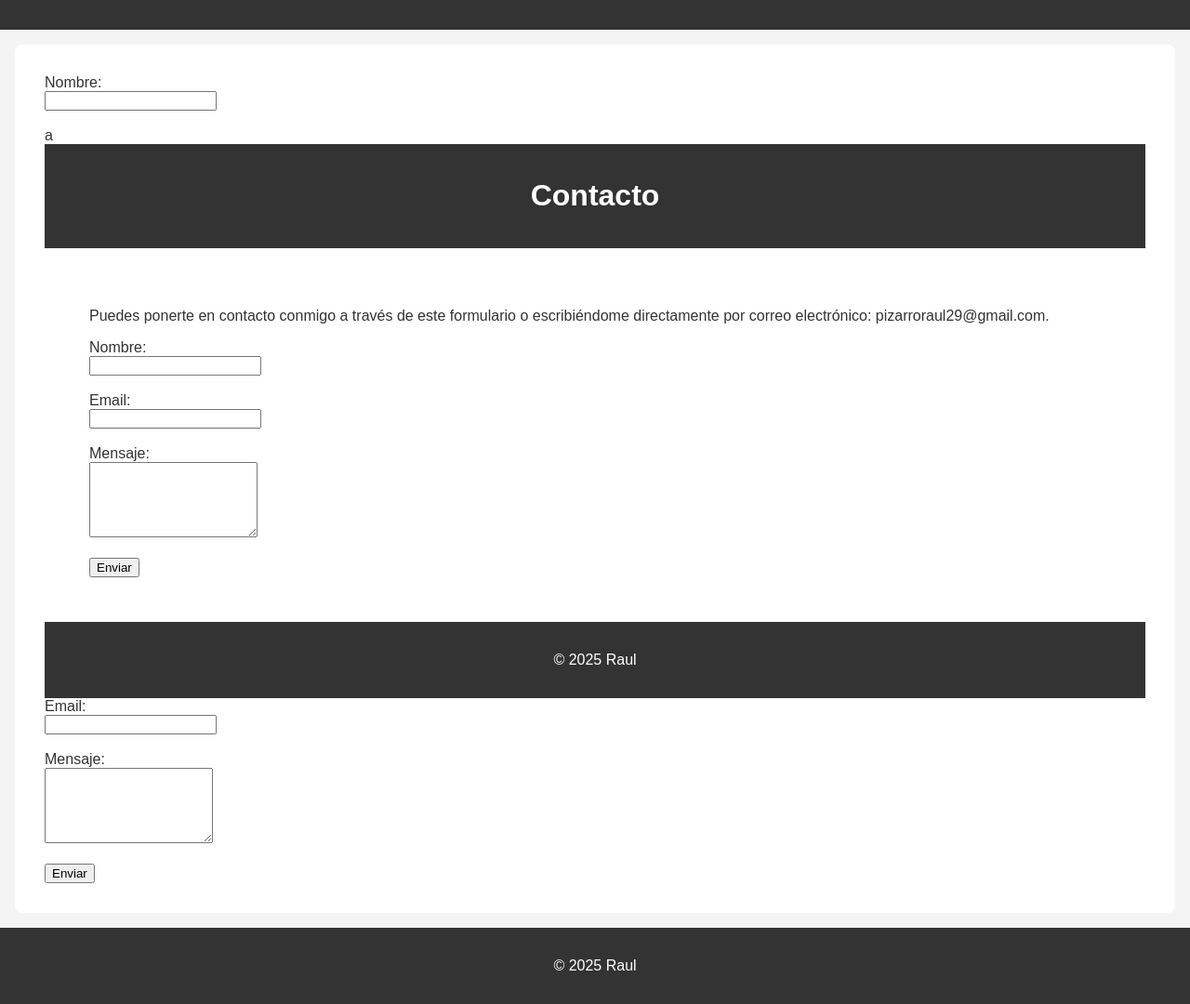
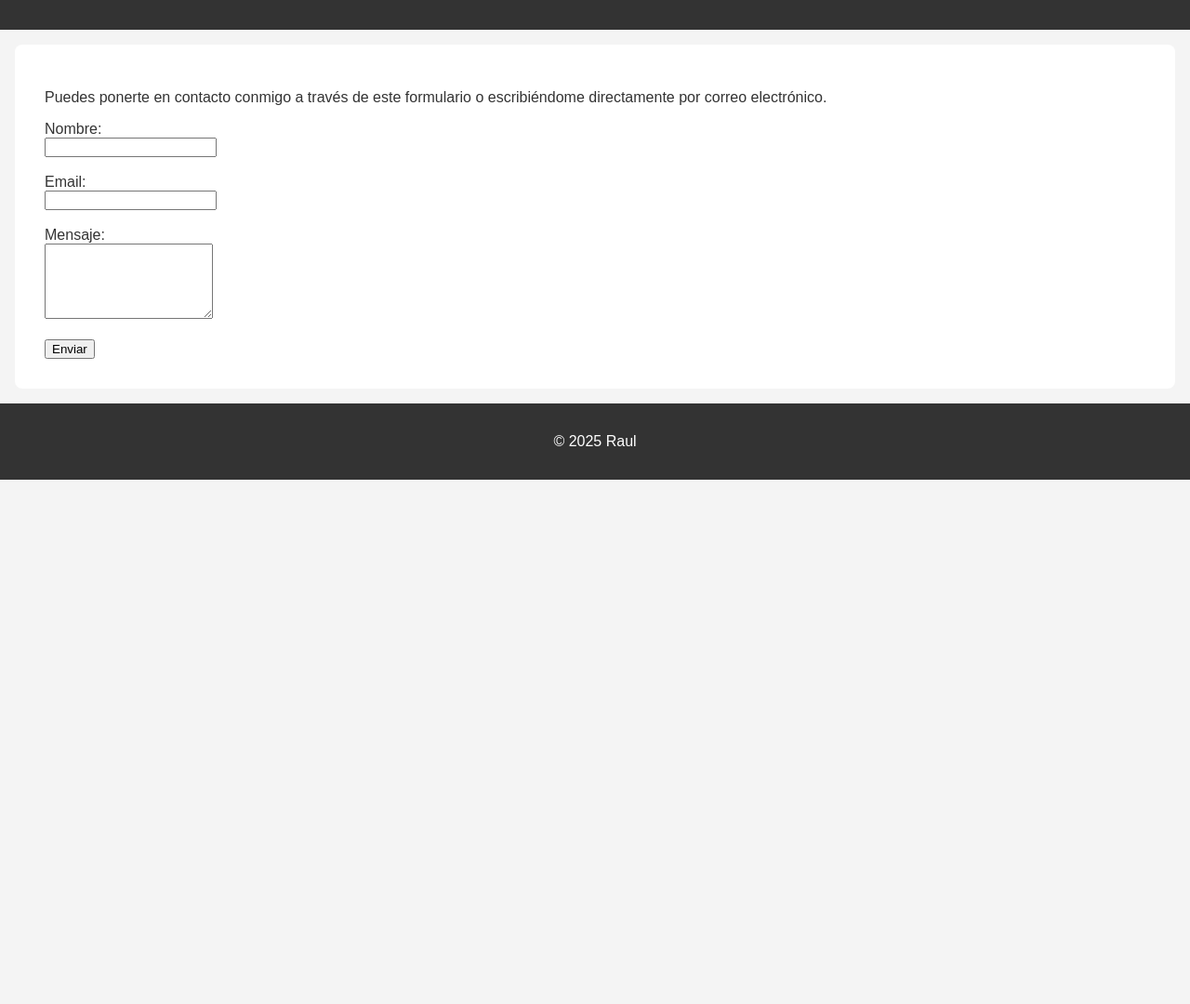
Before and after one commit to raulpizarro29/paginaweb, a plain HTML site: page docs/public/contact.html in a window 1280 px wide. Shown: the part 80-1160 px from the top of the page at 93% size. After the commit the page ends 800 px from the top, so only its background shows below. Drawn offline with Linux system fonts and the light colour scheme.

Commit message:
arreglos

```diff
--- a/docs/public/contact.html
+++ b/docs/public/contact.html
@@ -11,24 +11,8 @@
   </header>
 
   <main>
-    <form>
-      <label>Nombre:</label><br>
-      <input type="text"><br><br>
-a<!DOCTYPE html>
-<html lang="es">
-<head>
-  <meta charset="UTF-8">
-  <title>Contacto</title>
-  <link rel="stylesheet" href="../css/style.css">
-</head>
-<body>
-  <header>
-    <h1>Contacto</h1>
-  </header>
 
-  <main>
-
-    <p>Puedes ponerte en contacto conmigo a través de este formulario o escribiéndome directamente por correo electrónico: pizarroraul29@gmail.com.</p>
+    <p>Puedes ponerte en contacto conmigo a través de este formulario o escribiéndome directamente por correo electrónico.</p>
 
     <form>
       <label>Nombre:</label><br>
@@ -49,18 +33,3 @@ a<!DOCTYPE html>
   </footer>
 </body>
 </html>
-      <label>Email:</label><br>
-      <input type="email"><br><br>
-
-      <label>Mensaje:</label><br>
-      <textarea rows="5"></textarea><br><br>
-
-      <button type="submit">Enviar</button>
-    </form>
-  </main>
-
-  <footer>
-    <p>&copy; 2025 Raul</p>
-  </footer>
-</body>
-</html>
```
